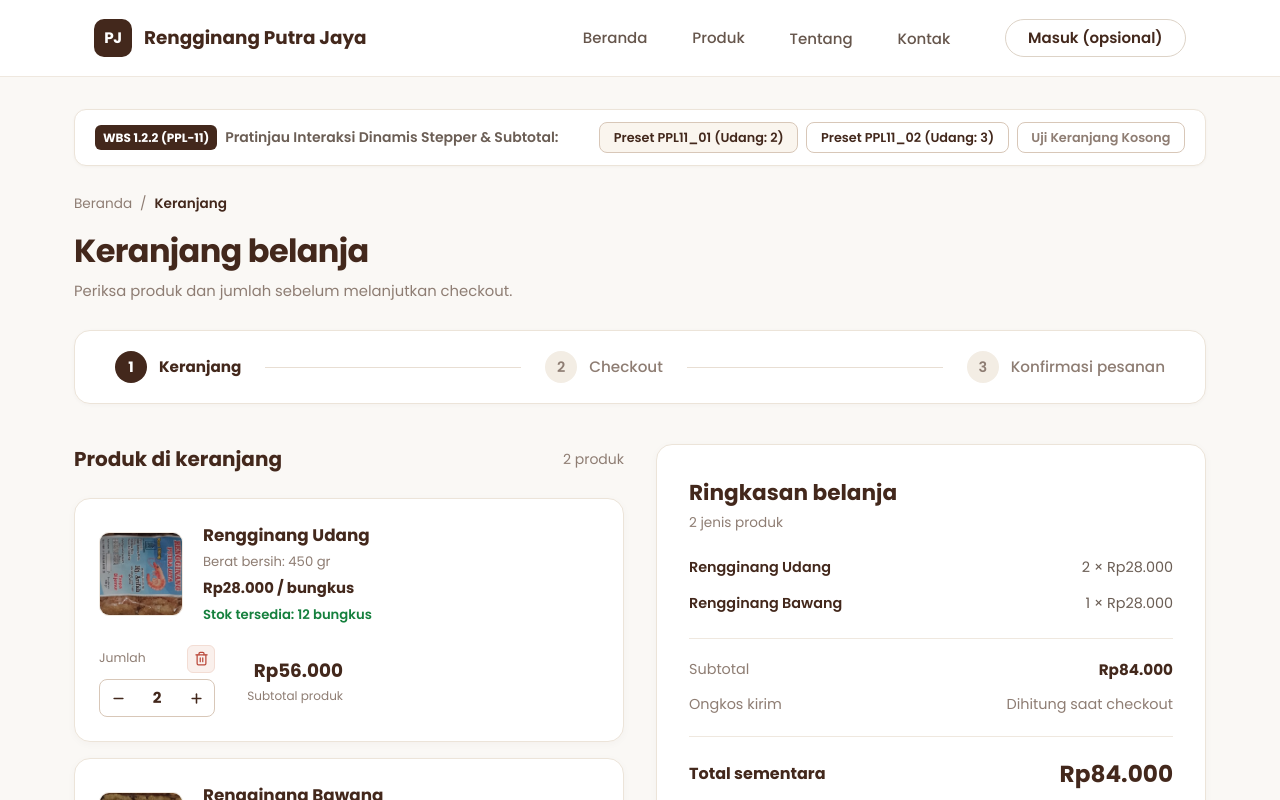
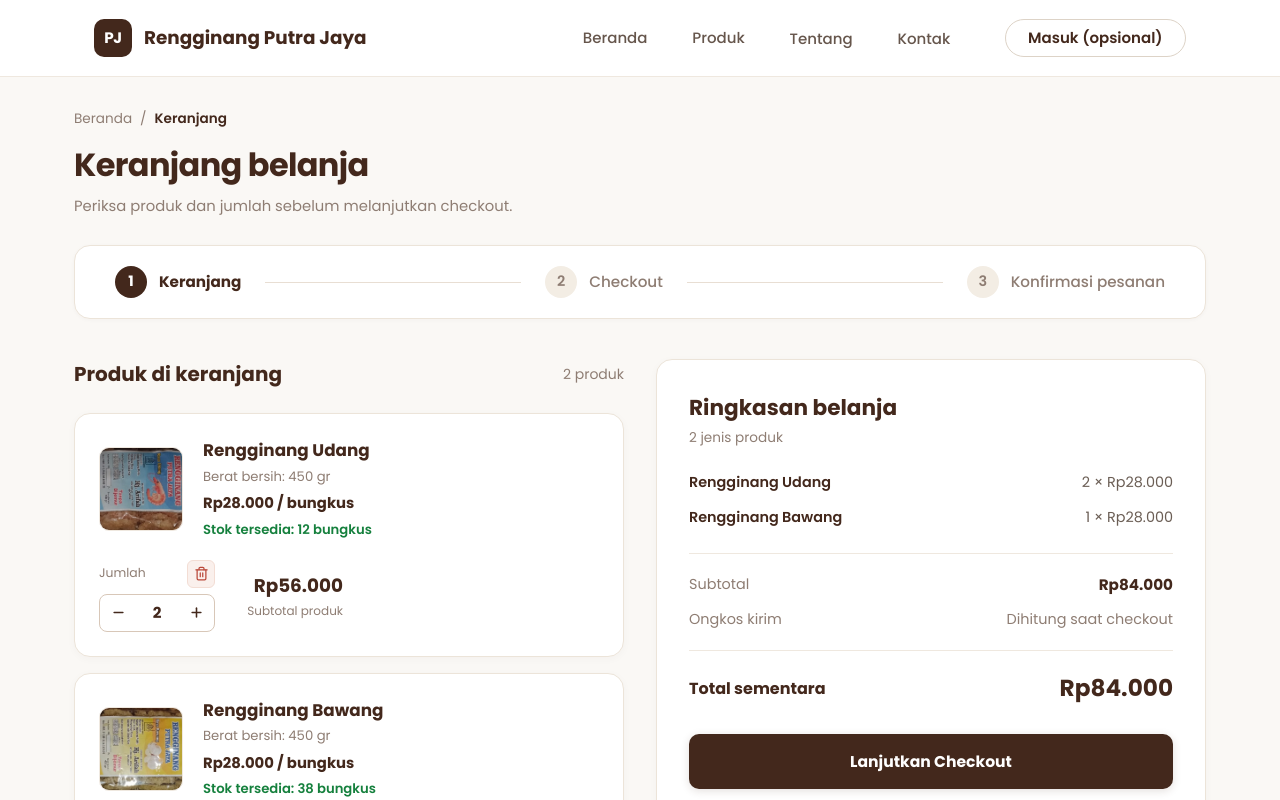
Before and after one commit to arielibnu/Rengginang-Putra-JayaTS, a React (Vite) app: page /cart in a window 1280 px wide. Shown: the top 800 px of the page. Built offline with nearby package versions, Linux system fonts and the light colour scheme; no server answers.

Commit message:
refactor(PPL-11): Hapus toolbar pratinjau preset pengujian pada keranjang belanja

```diff
--- a/src/pages/KeranjangBelanja.jsx
+++ b/src/pages/KeranjangBelanja.jsx
@@ -125,26 +125,6 @@ export default function KeranjangBelanja() {
     setPesanPeringatan('');
   };
 
-  // Preset Pengujian Cepat untuk Reviewer/Dosen (PPL11_01 vs PPL11_02 vs Kosong)
-  const handleTerapkanPreset = (mode) => {
-    setPesanPeringatan('');
-    if (mode === 'ppl11_01') {
-      // Kondisi PPL11_01: Udang 2, Bawang 1 (Total Rp84.000)
-      setItems([
-        { ...DEFAULT_ITEMS[0], jumlah: 2 },
-        { ...DEFAULT_ITEMS[1], jumlah: 1 }
-      ]);
-    } else if (mode === 'ppl11_02') {
-      // Kondisi PPL11_02: Udang 3, Bawang 1 (Total Rp112.000)
-      setItems([
-        { ...DEFAULT_ITEMS[0], jumlah: 3 },
-        { ...DEFAULT_ITEMS[1], jumlah: 1 }
-      ]);
-    } else if (mode === 'kosong') {
-      setItems([]);
-    }
-  };
-
   // Kalkulasi Total dan Subtotal (WBS 1.2.2.3)
   const totalSubtotal = items.reduce((acc, curr) => acc + curr.harga * curr.jumlah, 0);
   const totalJumlahItem = items.reduce((acc, curr) => acc + curr.jumlah, 0);
@@ -165,95 +145,6 @@ export default function KeranjangBelanja() {
   return (
     <div style={{ backgroundColor: '#FAF8F5', minHeight: '90vh', paddingBottom: '5rem' }}>
       <div style={{ maxWidth: '1180px', margin: '0 auto', padding: '2rem 1.5rem' }}>
-
-        {/* ======================================================================
-            TOOLBAR PENGUJIAN REVIEWER / DOSEN (PPL11_01 & PPL11_02)
-            Memudahkan presentasi bahwa halaman ini 100% dinamis dalam 1 halaman
-            ====================================================================== */}
-        <div
-          style={{
-            display: 'flex',
-            justifyContent: 'space-between',
-            alignItems: 'center',
-            backgroundColor: '#FFFFFF',
-            border: '1px solid #ECE4D9',
-            borderRadius: '12px',
-            padding: '0.75rem 1.25rem',
-            marginBottom: '1.75rem',
-            boxShadow: '0 1px 3px rgba(67, 40, 28, 0.04)',
-            flexWrap: 'wrap',
-            gap: '0.75rem'
-          }}
-        >
-          <div style={{ display: 'flex', alignItems: 'center', gap: '0.5rem', fontSize: '0.875rem' }}>
-            <span
-              style={{
-                backgroundColor: '#43281C',
-                color: '#FFFFFF',
-                padding: '0.2rem 0.5rem',
-                borderRadius: '6px',
-                fontWeight: 700,
-                fontSize: '0.75rem'
-              }}
-            >
-              WBS 1.2.2 (PPL-11)
-            </span>
-            <span style={{ color: '#6B5E55', fontWeight: 600 }}>
-              Pratinjau Interaksi Dinamis Stepper & Subtotal:
-            </span>
-          </div>
-
-          <div style={{ display: 'flex', gap: '0.5rem', flexWrap: 'wrap' }}>
-            <button
-              type="button"
-              onClick={() => handleTerapkanPreset('ppl11_01')}
-              style={{
-                padding: '0.35rem 0.85rem',
-                fontSize: '0.8rem',
-                fontWeight: 600,
-                borderRadius: '8px',
-                cursor: 'pointer',
-                border: '1px solid #D8C7B8',
-                backgroundColor: items.length === 2 && items[0]?.jumlah === 2 ? '#FAF5EE' : '#FFFFFF',
-                color: '#43281C'
-              }}
-            >
-              Preset PPL11_01 (Udang: 2)
-            </button>
-            <button
-              type="button"
-              onClick={() => handleTerapkanPreset('ppl11_02')}
-              style={{
-                padding: '0.35rem 0.85rem',
-                fontSize: '0.8rem',
-                fontWeight: 600,
-                borderRadius: '8px',
-                cursor: 'pointer',
-                border: '1px solid #D8C7B8',
-                backgroundColor: items.length === 2 && items[0]?.jumlah === 3 ? '#FAF5EE' : '#FFFFFF',
-                color: '#43281C'
-              }}
-            >
-              Preset PPL11_02 (Udang: 3)
-            </button>
-            <button
-              type="button"
-              onClick={() => handleTerapkanPreset('kosong')}
-              style={{
-                padding: '0.35rem 0.85rem',
-                fontSize: '0.8rem',
-                fontWeight: 600,
-                borderRadius: '8px',
-                cursor: 'pointer',
-                border: '1px solid #D8C7B8',
-                backgroundColor: items.length === 0 ? '#FAF5EE' : '#FFFFFF',
-                color: '#8E7D73'
-              }}
-            >
-              Uji Keranjang Kosong
-            </button>
-          </div>
-        </div>
 
         {/* ======================================================================
             BREADCRUMB SESUAI FIGMA (Beranda / Keranjang)
```
